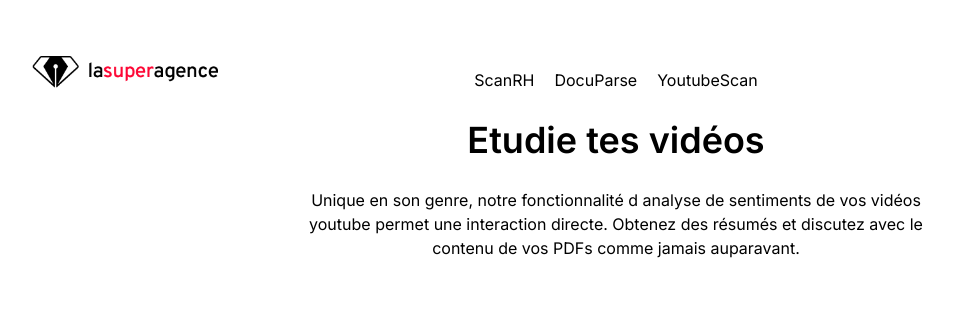
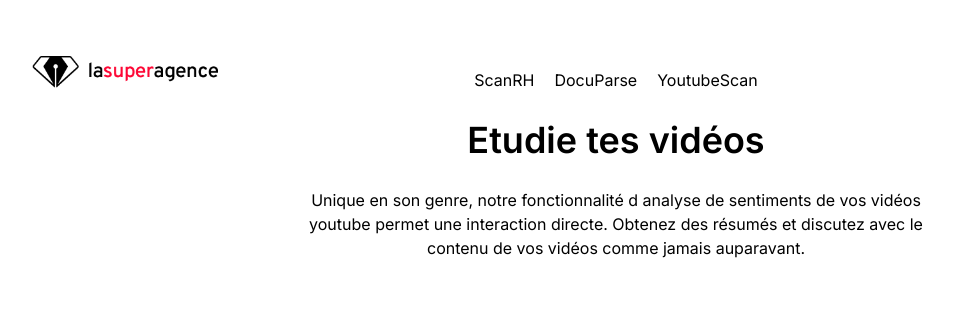
Before and after one commit to Superhia/superia-plateform, a Next.js app in the folder superia/: page /chatpdf in a window 1280 px wide. Shown: the top 310 px of the page, without its empty margins (24-977 px from the left). Built offline with nearby package versions, Linux system fonts and the light colour scheme.

Commit message:
update 3.1

```diff
--- a/superia/src/app/chatpdf/page.tsx
+++ b/superia/src/app/chatpdf/page.tsx
@@ -25,7 +25,7 @@ export default function Chatpdf() {
 	  </ul>
 		</nav>
     <h1 className="text-4xl font-semibold text-center py-7">Etudie tes vidéos</h1>
-    <p className="text-center mx-32 px-32">Unique en son genre, notre fonctionnalité d analyse de sentiments de vos vidéos youtube permet une interaction directe. Obtenez des résumés et discutez avec le contenu de vos PDFs comme jamais auparavant.</p>
+    <p className="text-center mx-32 px-32">Unique en son genre, notre fonctionnalité d analyse de sentiments de vos vidéos youtube permet une interaction directe. Obtenez des résumés et discutez avec le contenu de vos vidéos comme jamais auparavant.</p>
       <div className=" items-center mx-auto py-14">
   <ChatPDFForm/>
    </div>
```
